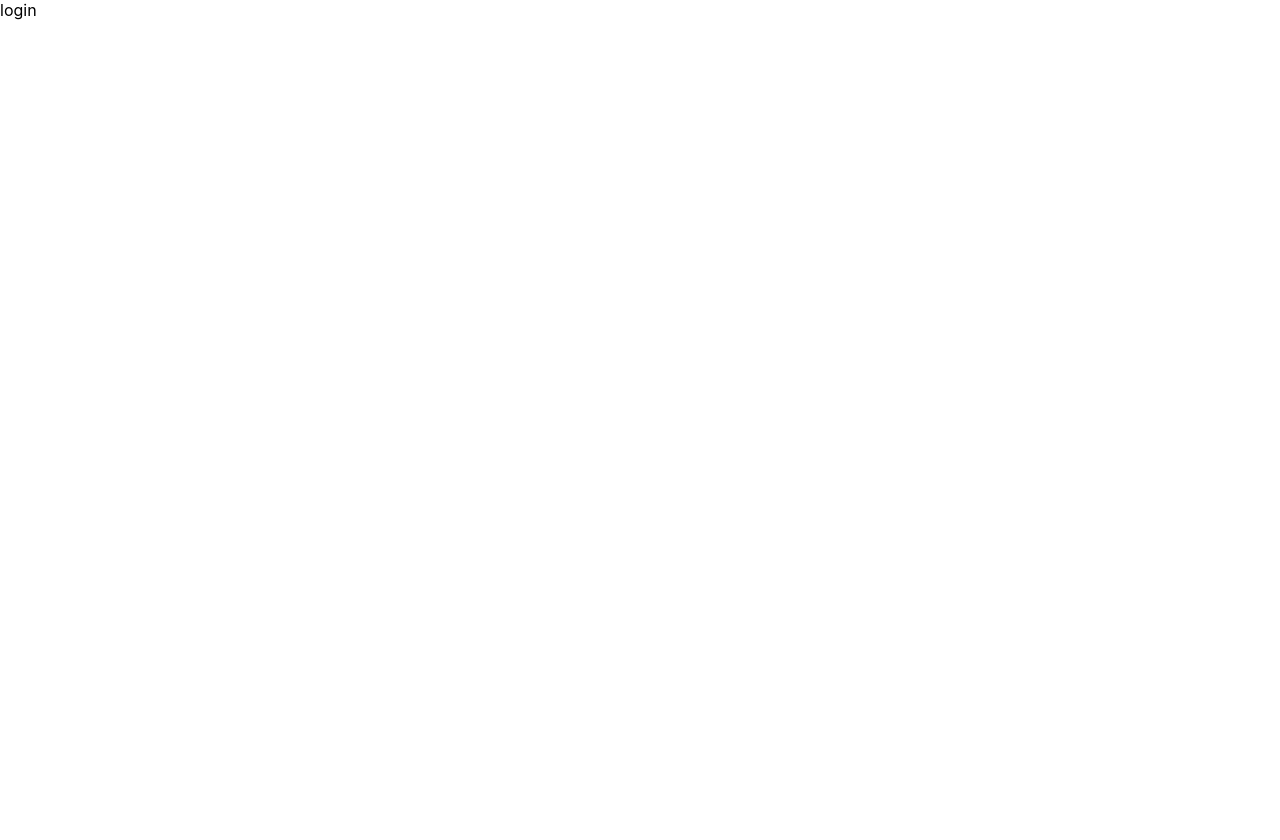
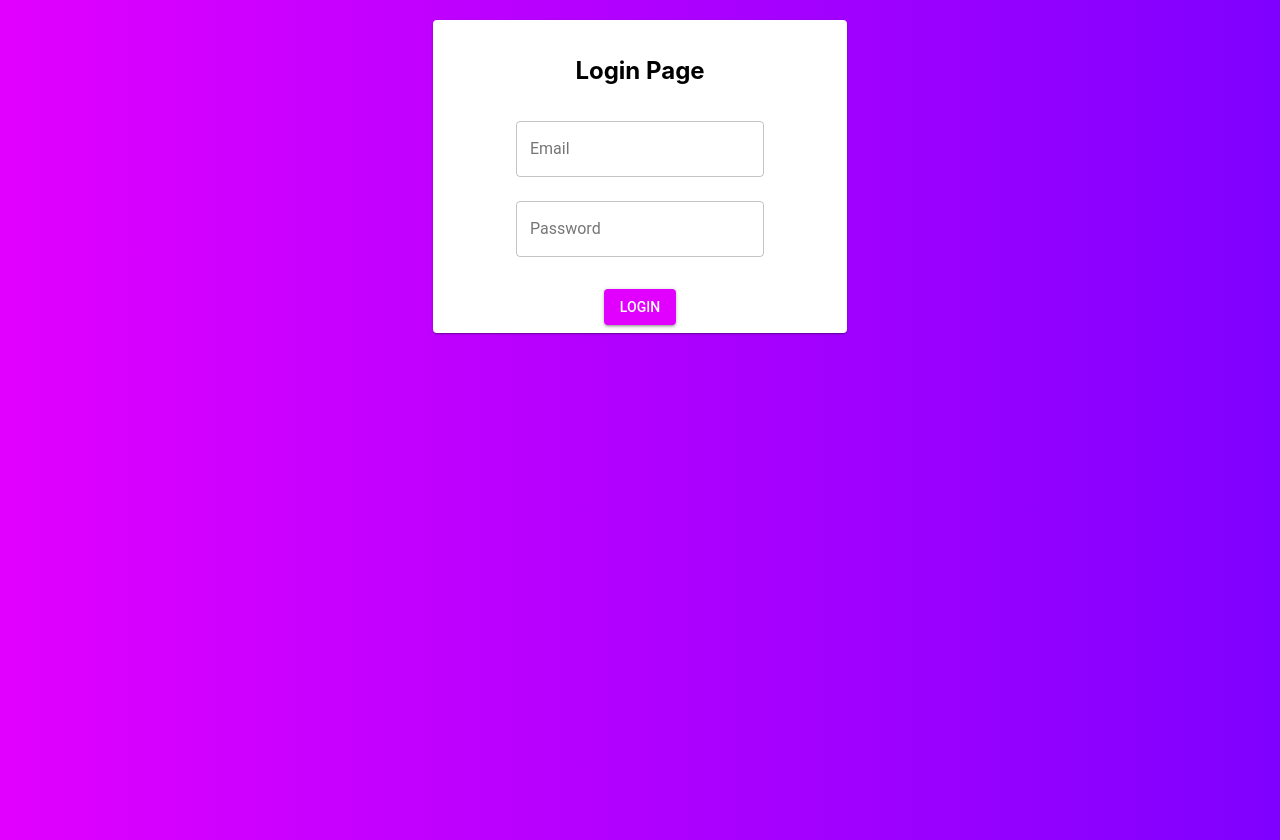
Before and after one commit to SAMtheo/ProgrammingThingsAssignment2, a React (Create React App) app in the folder app/: page /login in a window 1280 px wide. Before the commit the page ends 800 px from the top, so only its background shows below. Built offline with nearby package versions, Linux system fonts and the light colour scheme.

Commit message:
login page jsx and css

```diff
--- a/app/package.json
+++ b/app/package.json
@@ -3,6 +3,7 @@
   "version": "0.1.0",
   "private": true,
   "dependencies": {
+    "@material-ui/core": "^3.9.3",
     "react": "^16.8.6",
     "react-dom": "^16.8.6",
     "react-router-dom": "^5.0.0",
--- a/app/src/App.js
+++ b/app/src/App.js
@@ -1,15 +1,29 @@
 import React, { Component } from 'react';
 import logo from './logo.svg';
+import { MuiThemeProvider, createMuiTheme } from '@material-ui/core/styles';
 import { BrowserRouter as Router, Route } from "react-router-dom";
-import './App.css';
+import LoginPage from './components/loginPage.jsx';
+
+const theme = createMuiTheme({
+  palette: {
+    primary: {
+      main: '#E100FF',
+    },
+    secondary: {
+      main: '#7F00FF',
+    },
+  },
+});
 
 class App extends Component {
   render() {
     return (
       <Router>
         <div className="page">
-          <Route exact path='/' component={homepage}/>
-          <Route path='/login' component={login}/>
+          <MuiThemeProvider theme={theme}>
+            <Route exact path='/' component={homepage}/>
+            <Route path='/login' component={LoginPage}/>
+          </MuiThemeProvider>
         </div>
       </Router>
     );
@@ -24,12 +38,4 @@ const homepage = () => {
   );
 };
 
-const login = () => {
-  return (
-    <dig>
-      login
-    </dig>
-  );
-};
-
 export default App;
--- /dev/null
+++ b/app/src/components/loginPage.jsx
@@ -0,0 +1,54 @@
+import React, { Component } from 'react';
+import {
+  Card, CardContent, CardActions, Grid, TextField, Button,
+} from '@material-ui/core';
+import '../styles/loginPage.css';
+
+class LoginPage extends Component {
+  constructor(props) {
+    super(props);
+  }
+
+  render() {
+    return (
+      <div className="login-background">
+        <Grid container justify="center" alignItems="center">
+          <Grid item xs={12} sm={4}>
+            <Card>
+              <CardContent className="login-container">
+                <h2>Login Page</h2>
+                <form className="login-form" noValidate autoComplete="off">
+                  <TextField
+                    id="login-email"
+                    label="Email"
+                    // className={classes.textField}
+                    // value={this.state.name}
+                    // onChange={this.handleChange('name')}
+                    margin="normal"
+                    variant="outlined"
+                  />
+                  <TextField
+                    id="login-password"
+                    label="Password"
+                    // className={classes.textField}
+                    // value={this.state.name}
+                    // onChange={this.handleChange('name')}
+                    margin="normal"
+                    variant="outlined"
+                  />
+                </form>
+              </CardContent>
+              <CardActions>
+                <Button variant="contained" color="primary" className="login-button">
+                  Login
+                </Button>
+              </CardActions>
+            </Card>
+          </Grid>
+        </Grid>
+      </div>
+    );
+  }
+}
+
+export default LoginPage;
--- /dev/null
+++ b/app/src/styles/loginPage.css
@@ -0,0 +1,15 @@
+.login-background {
+  padding: 20px;
+  min-height: 100vh;
+  background: #7F00FF;  /* fallback for old browsers */
+  background: -webkit-linear-gradient(to right, #E100FF, #7F00FF);  /* Chrome 10-25, Safari 5.1-6 */
+  background: linear-gradient(to right, #E100FF, #7F00FF); /* W3C, IE 10+/ Edge, Firefox 16+, Chrome 26+, Opera 12+, Safari 7+ */
+}
+
+.login-container {
+  text-align: center;
+}
+
+.login-button {
+  margin: 0 auto !important;
+}
```
Also changed, not shown: 1 other file (tests, documents, lock files or other folders).
